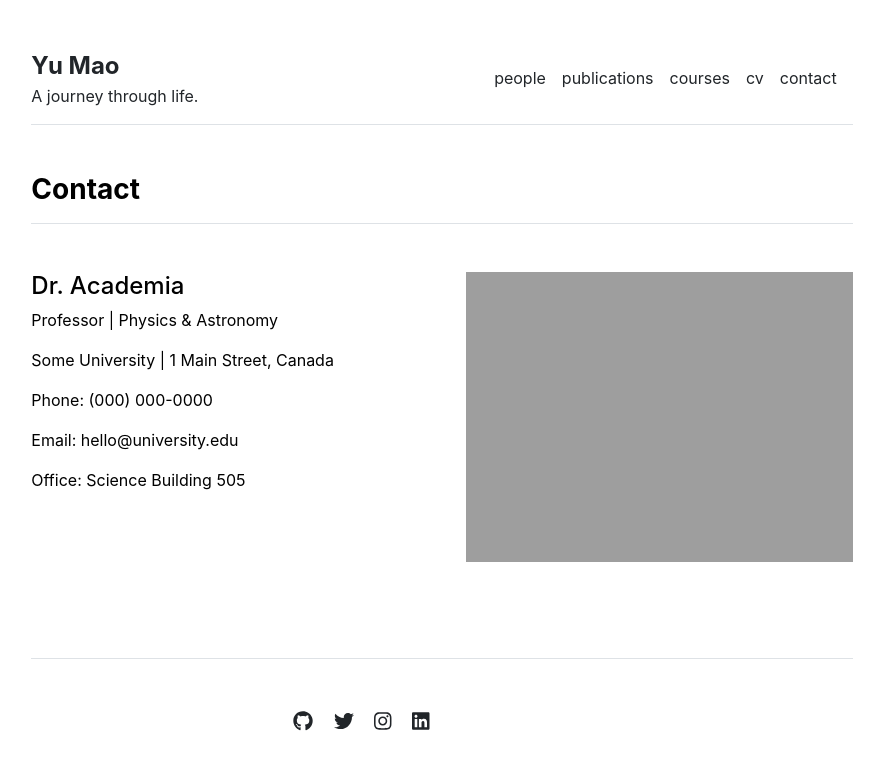
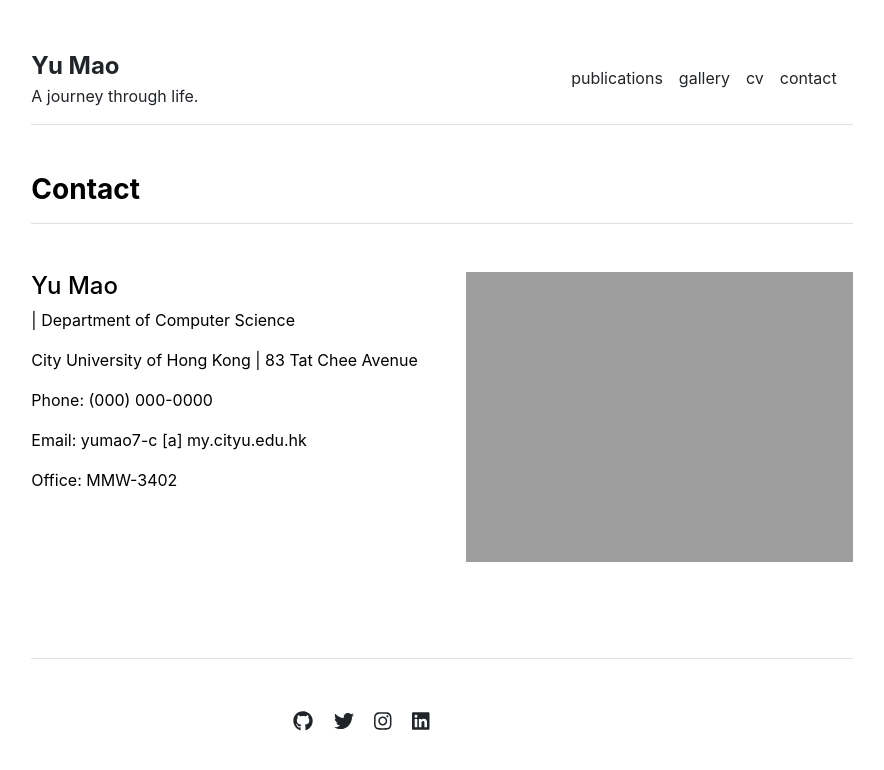
Before and after one commit to mynotwo/academic, a Jekyll site: the page built from contact.md, in a window 1280 px wide. Shown: the top 770 px of the page, without its empty margins (198-1082 px from the left). Built offline with Jekyll 4.4.1, drawn with Linux system fonts in a browser that asks for light colours.

Commit message:
Update settings.yml

```diff
--- a/_data/settings.yml
+++ b/_data/settings.yml
@@ -1,9 +1,8 @@
 menu:
-- {name: 'people', url: '/people'}
-- {name: 'publications', url: '/publications'}
-- {name: 'courses', url: '/courses'}
-- {name: 'cv', url: '/cv'}
-- {name: 'contact', url: '/contact'}
+- {name: 'publications', url: '/publications.html'}
+- {name: 'gallery', url: '/gallery.html'}
+- {name: 'cv', url: '/cv.html'}
+- {name: 'contact', url: '/contact.html'}
 
 people:
 - {name: 'Primary Investigator', title: 'Researcher', department: 'Physics & Astronomy', institution: 'Some University', institution_address: '1 Main Street, Canada', phone: '(000) 000-0000', email: 'hello@university.edu', office: 'Science Building 505', image: 'assets/img/primary-investigator.jpg', url: 'primary-investigator'}
@@ -22,4 +21,4 @@ social:
 - {icon: 'linkedin', link: 'https://linkedin.com/in/lenpaul'}
 
 contacts:
-- {name: 'Dr. Academia', title: 'Professor', department: 'Physics & Astronomy', institution: 'Some University', institution_address: '1 Main Street, Canada', phone: '(000) 000-0000', email: 'hello@university.edu', office: 'Science Building 505', image: 'assets/img/contact.jpg'}
+- {name: 'Yu Mao', title: '', department: 'Department of Computer Science', institution: 'City University of Hong Kong', institution_address: '83 Tat Chee Avenue', district: 'Kowloon', city: 'Hong Kong', phone: '(000) 000-0000', email: 'yumao7-c [a] my.cityu.edu.hk', office: 'MMW-3402', image: 'assets/img/home.jpg'}
```
